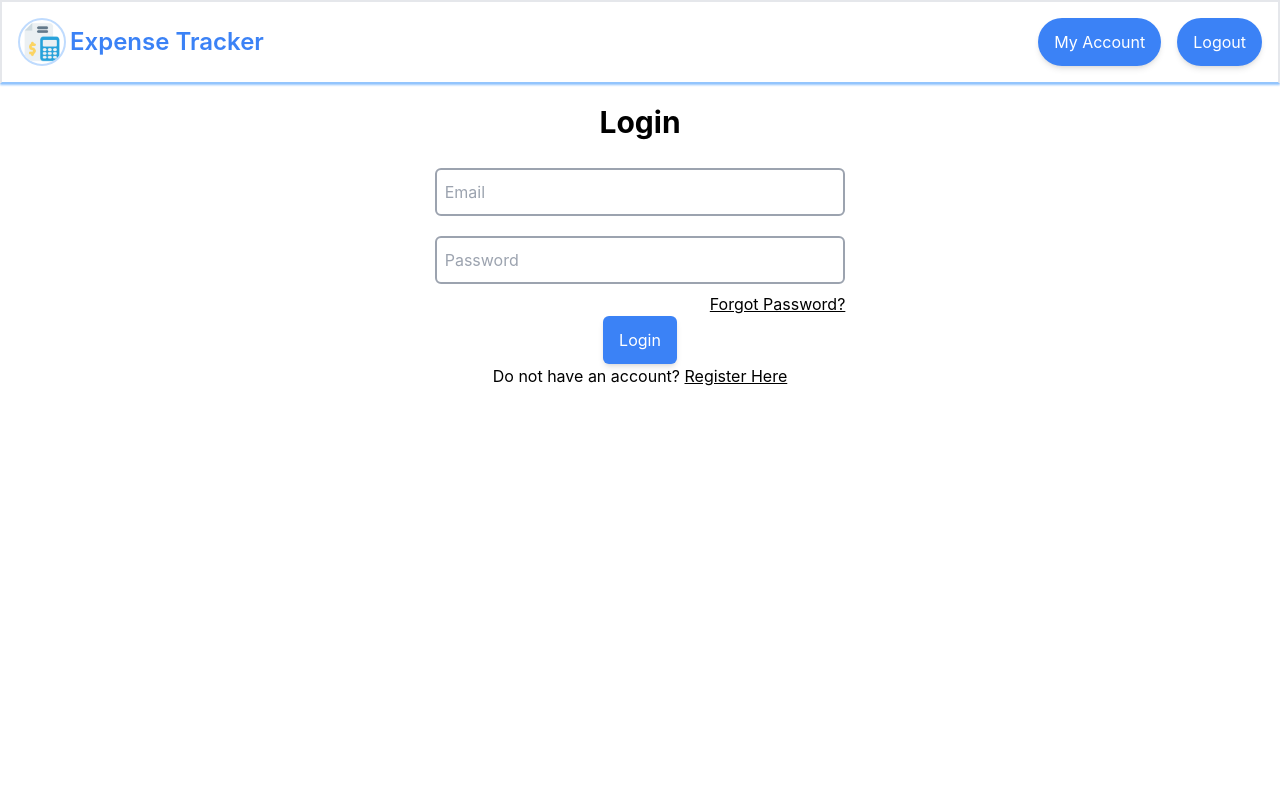
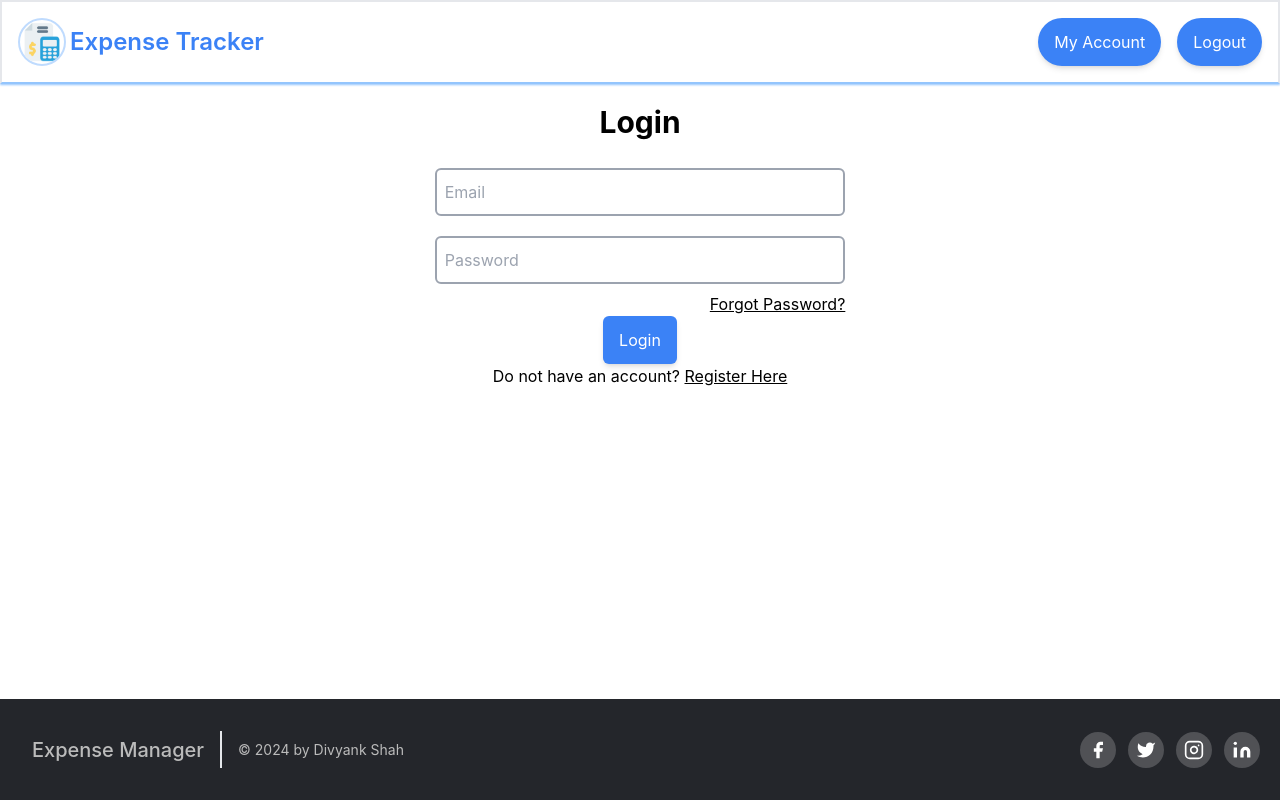
Before and after one commit to DivyankShah09/expense-tracker, a React (Create React App) app in the folder frontend/: page /login in a window 1280 px wide. Built offline with nearby package versions, Linux system fonts and the light colour scheme.

Commit message:
feat: frontend project setup complete.

```diff
--- a/frontend/package.json
+++ b/frontend/package.json
@@ -1,5 +1,5 @@
 {
-  "name": "expense-tracker-app",
+  "name": "expense-tracker-app-frontend",
   "version": "0.1.0",
   "private": true,
   "dependencies": {
--- a/frontend/public/index.html
+++ b/frontend/public/index.html
@@ -24,7 +24,7 @@
       work correctly both with client-side routing and a non-root public URL.
       Learn how to configure a non-root public URL by running `npm run build`.
     -->
-    <title>React App</title>
+    <title>Expense Tracker</title>
   </head>
   <body>
     <noscript>You need to enable JavaScript to run this app.</noscript>
--- a/frontend/src/App.tsx
+++ b/frontend/src/App.tsx
@@ -2,6 +2,7 @@ import { BrowserRouter as Router, Route, Routes } from "react-router-dom";
 import "./App.css";
 import Login from "./pages/authentication/login";
 import { Header } from "./views/Header";
+import Footer from "./views/Footer";
 
 function App() {
   return (
@@ -15,6 +16,7 @@ function App() {
             </Routes>
           </div>
         </div>
+        <Footer />
       </Router>
     </>
   );
--- /dev/null
+++ b/frontend/src/views/Footer.tsx
@@ -0,0 +1,96 @@
+import React from "react";
+import { useLocation } from "react-router-dom";
+
+const Footer = () => {
+  const location = useLocation();
+  const { pathname } = location;
+  const footerClass = pathname === "/login" ? "absolute bottom-0 w-screen" : "";
+  return (
+    <footer className={`body-font ${footerClass} bg-[#24262b] text-[#bbbbbb]`}>
+      <div className="container mx-auto flex flex-col items-center px-5 py-8 sm:flex-row">
+        <a
+          className="title-font flex items-center justify-center font-medium text-gray-900 md:justify-start"
+          href="/"
+        >
+          <span className="ml-3 cursor-pointer text-xl text-[#bbbbbb] hover:text-white">
+            Expense Manager
+          </span>
+        </a>
+        <p className="mt-4 text-sm text-[#bbbbbb] sm:ml-4 sm:mt-0 sm:border-l-2 sm:border-gray-200 sm:py-2 sm:pl-4 hover:text-white">
+          © 2024 by Divyank Shah
+        </p>
+        <span className="mt-4 inline-flex justify-center sm:ml-auto sm:mt-0 sm:justify-start">
+          <a
+            className="ml-3 text-white rounded-full bg-[rgba(255,255,255,0.2)] p-2 hover:bg-white hover:text-[#24262b]"
+            href="/"
+          >
+            <svg
+              fill="currentColor"
+              strokeLinecap="round"
+              strokeLinejoin="round"
+              strokeWidth="2"
+              className="h-5 w-5"
+              viewBox="0 0 24 24"
+            >
+              <path d="M18 2h-3a5 5 0 00-5 5v3H7v4h3v8h4v-8h3l1-4h-4V7a1 1 0 011-1h3z"></path>
+            </svg>
+          </a>
+          <a
+            className="ml-3 text-white rounded-full bg-[rgba(255,255,255,0.2)] p-2 hover:bg-white hover:text-[#24262b]"
+            href="/"
+          >
+            <svg
+              fill="currentColor"
+              strokeLinecap="round"
+              strokeLinejoin="round"
+              strokeWidth="2"
+              className="h-5 w-5"
+              viewBox="0 0 24 24"
+            >
+              <path d="M23 3a10.9 10.9 0 01-3.14 1.53 4.48 4.48 0 00-7.86 3v1A10.66 10.66 0 013 4s-4 9 5 13a11.64 11.64 0 01-7 2c9 5 20 0 20-11.5a4.5 4.5 0 00-.08-.83A7.72 7.72 0 0023 3z"></path>
+            </svg>
+          </a>
+          <a
+            className="ml-3 text-white rounded-full bg-[rgba(255,255,255,0.2)] p-2 hover:bg-white hover:text-[#24262b]"
+            href="/"
+          >
+            <svg
+              fill="none"
+              stroke="currentColor"
+              strokeLinecap="round"
+              strokeLinejoin="round"
+              strokeWidth="2"
+              className="h-5 w-5"
+              viewBox="0 0 24 24"
+            >
+              <rect width="20" height="20" x="2" y="2" rx="5" ry="5"></rect>
+              <path d="M16 11.37A4 4 0 1112.63 8 4 4 0 0116 11.37zm1.5-4.87h.01"></path>
+            </svg>
+          </a>
+          <a
+            className="ml-3 text-white rounded-full bg-[rgba(255,255,255,0.2)] p-2 hover:bg-white hover:text-[#24262b]"
+            href="/"
+          >
+            <svg
+              fill="currentColor"
+              stroke="currentColor"
+              strokeLinecap="round"
+              strokeLinejoin="round"
+              strokeWidth="0"
+              className="h-5 w-5"
+              viewBox="0 0 24 24"
+            >
+              <path
+                stroke="none"
+                d="M16 8a6 6 0 016 6v7h-4v-7a2 2 0 00-2-2 2 2 0 00-2 2v7h-4v-7a6 6 0 016-6zM2 9h4v12H2z"
+              ></path>
+              <circle cx="4" cy="4" r="2" stroke="none"></circle>
+            </svg>
+          </a>
+        </span>
+      </div>
+    </footer>
+  );
+};
+
+export default Footer;
```
